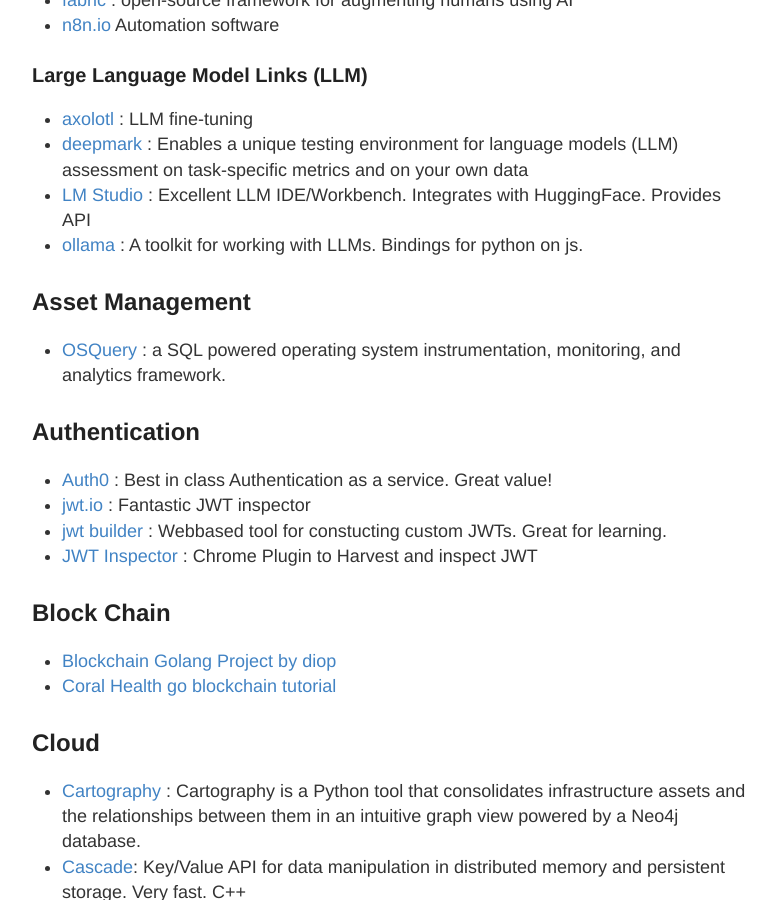
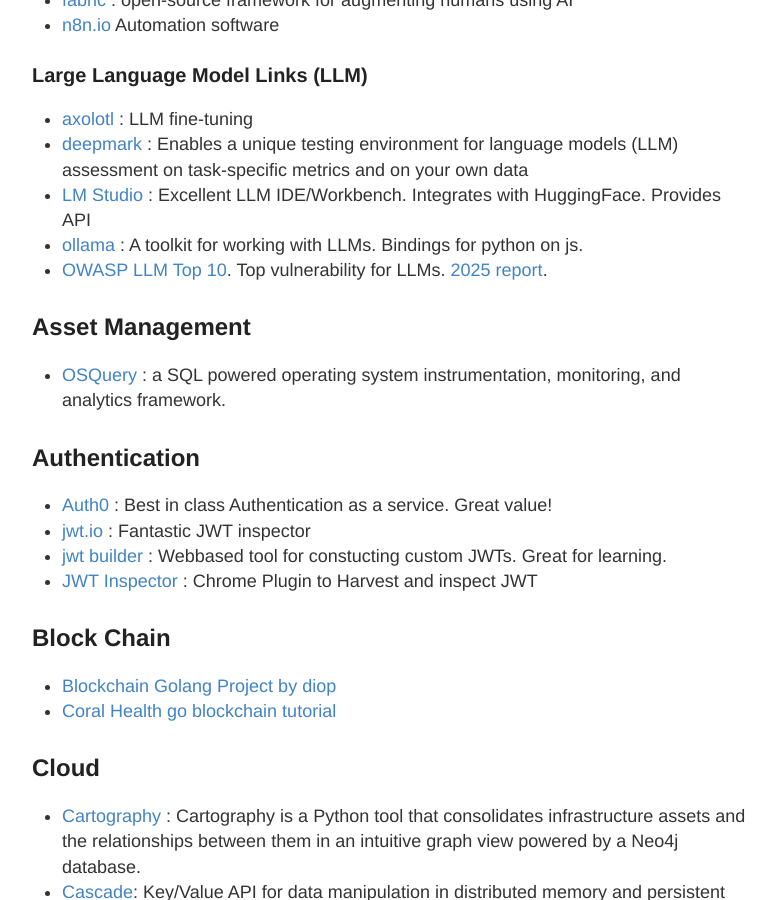
Before and after one commit to stevehenderson/stevehenderson.github.io, a Jekyll site: the page built from links.md, in a window 1280 px wide and 900 px high, scrolled down 950 px. Shown: the whole window, without its empty margins (248-1023 px from the left). Built offline with Jekyll 4.4.1, drawn with Linux system fonts in a browser that asks for light colours.

Commit message:
Update links.md

```diff
--- a/links.md
+++ b/links.md
@@ -34,6 +34,8 @@
    * [deepmark](https://github.com/IngestAI/deepmark) : Enables a unique testing environment for language models (LLM) assessment on task-specific metrics and on your own data
    * [LM Studio](https://lmstudio.ai/) : Excellent LLM IDE/Workbench.  Integrates with HuggingFace.   Provides API
    * [ollama](https://github.com/ollama/ollama) : A toolkit for working with LLMs.  Bindings for python on js.
+   * [OWASP LLM Top 10](https://owasp.org/www-project-top-10-for-large-language-model-applications/).
+ Top vulnerability for LLMs.  [2025 report](https://genai.owasp.org/resource/owasp-top-10-for-llm-applications-2025/).
 
 ## Asset Management
    * [OSQuery](https://www.osquery.io/) : a SQL powered operating system instrumentation, monitoring, and analytics framework.
```
